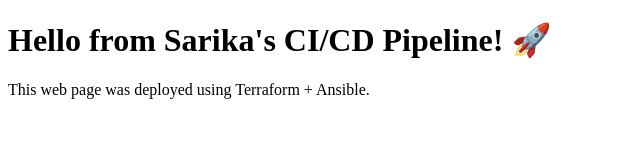
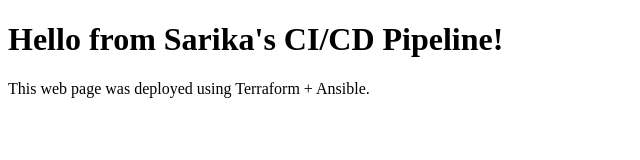
Before and after one commit to sarika20/cloud-native-devops-pipeline, a plain HTML site: page app/index.html in a window 1280 px wide. Shown: the whole page, without its empty margins (0-640 px from the left). Drawn offline with Linux system fonts and the light colour scheme.

Commit message:
Update index.html

```diff
--- a/app/index.html
+++ b/app/index.html
@@ -4,7 +4,7 @@
   <title>DevOps Demo</title>
 </head>
 <body>
-  <h1>Hello from Sarika's CI/CD Pipeline! 🚀</h1>
+  <h1>Hello from Sarika's CI/CD Pipeline!</h1>
   <p>This web page was deployed using Terraform + Ansible.</p>
 </body>
 </html>
```
